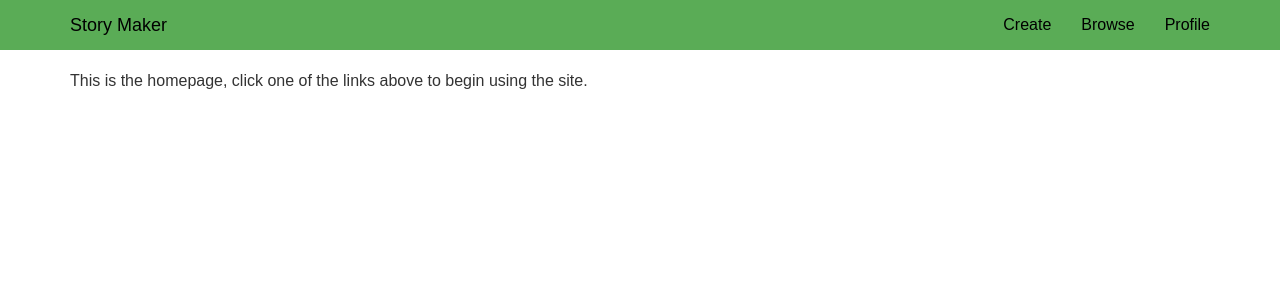
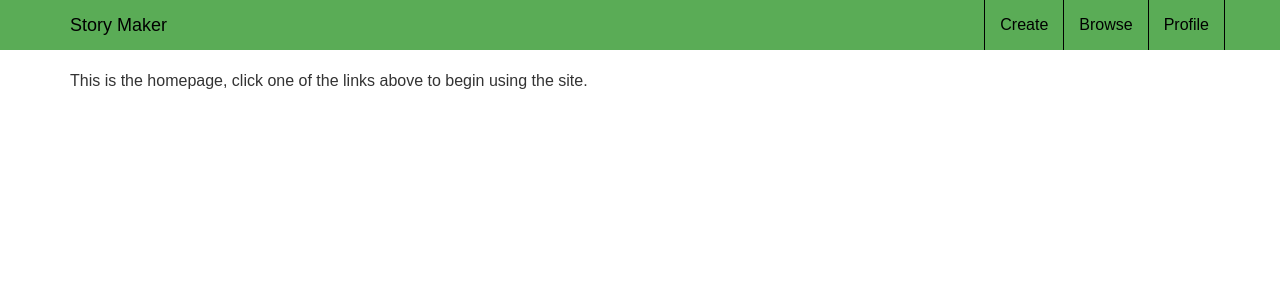
Before and after one commit to MurtaghS/StoryMaker, a PHP site: page / in a window 1280 px wide. Shown: the top 300 px of the page. Run offline with PHP 8.4, Linux system fonts and the light colour scheme; some libraries are stand-ins or nearby versions.

Commit message:
Added borders
Minor exclusion

```diff
--- a/css/style.css
+++ b/css/style.css
@@ -22,6 +22,12 @@ li a:hover{
    height: 50px;
    border-radius: 0px;
    border: 0px;
+}
+.navbar li{
+	border-right: 1px solid black;
+}
+.navbar li:first-of-type{
+	border-left: 1px solid black;
 }
 #navbar-collapse > ul > li > a, .navbar-default .navbar-brand{
 	color: black;
```
